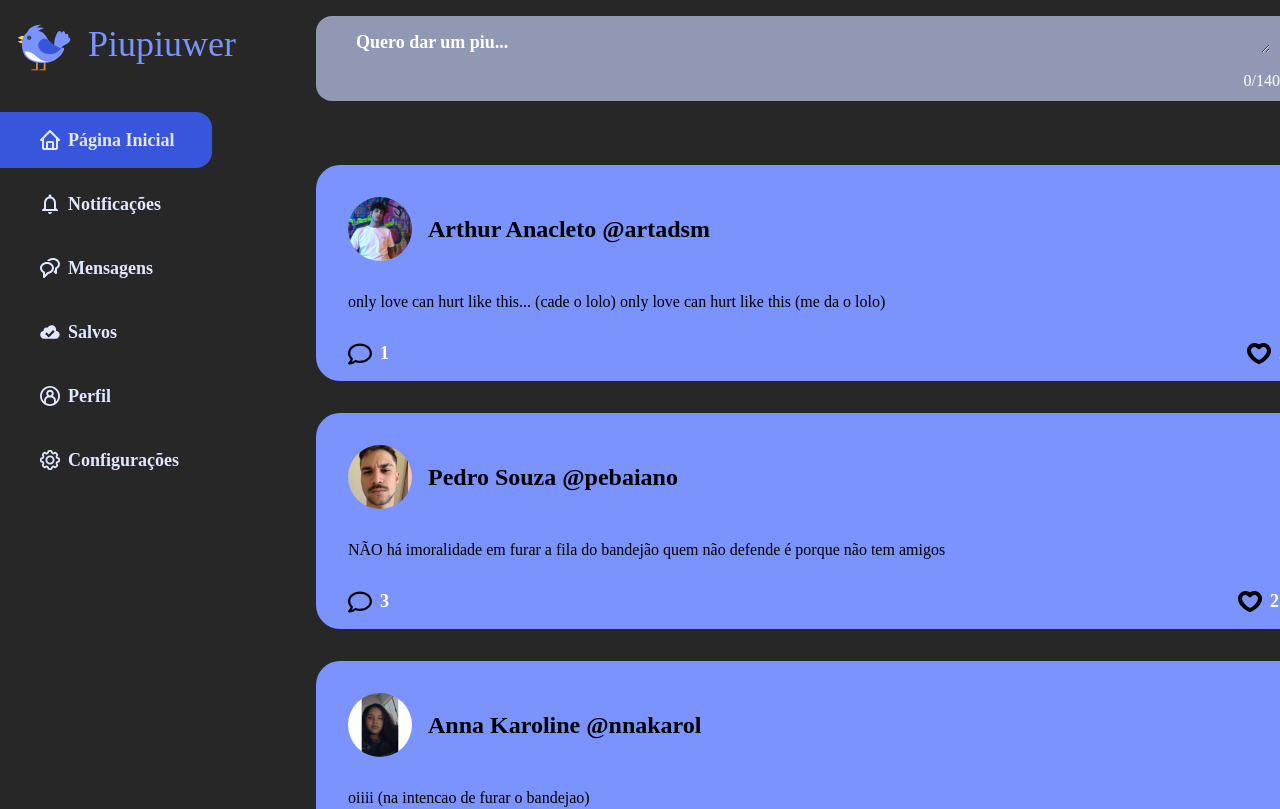
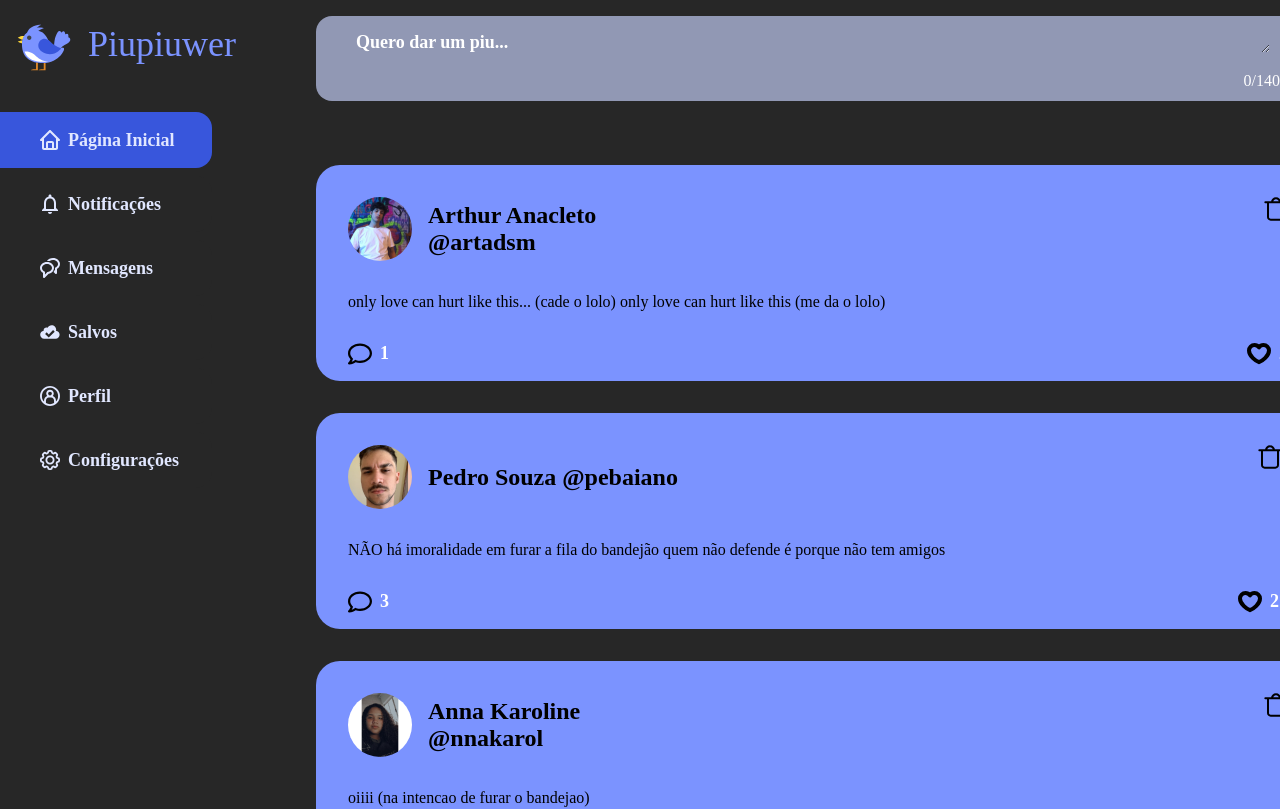
Before and after one commit to uuuuuuuuu0/treinamento-polijr, a Next.js app: page / in a window 1280 px wide. Shown: the top 809 px of the page. Built offline with nearby package versions, Linux system fonts and the light colour scheme.

Commit message:
Adding feature, deleting a piu

```diff
--- a/src/components/PiuBox/index.tsx
+++ b/src/components/PiuBox/index.tsx
@@ -21,15 +21,28 @@ const PiuBox: React.FC<PiuBox> = ({
     const [likeImgSource, setLikedImgSource] = useState('./assets/like.svg');
     const [realLikes, setRealLikes] = useState(numberLikes);
 
+    const [hidden, setHidden] = useState(false);
+
     return (
-        <S.Conteiner>
+        <S.Conteiner isDestroyed={hidden}>
             <S.UserInfoConteiner>
+                <S.UpperConteiner>
                     <S.ImageAndNameConteiner>
                         <S.UserImage src={userImageSrc} />
                         <S.UserNameAndTag>
                             {userName} @{userTag}
                         </S.UserNameAndTag>
                     </S.ImageAndNameConteiner>
+                    <S.ButtonConteiner>
+                        <S.ButtonImg
+                            type="image"
+                            src="./assets/delete.svg"
+                            onClick={() => {
+                                setHidden(true);
+                            }}
+                        />
+                    </S.ButtonConteiner>
+                </S.UpperConteiner>
                 <S.Text>{text}</S.Text>
             </S.UserInfoConteiner>
             <S.OptionsBar>
--- a/src/components/PiuBox/styles.ts
+++ b/src/components/PiuBox/styles.ts
@@ -1,8 +1,12 @@
 import styled from 'styled-components';
 
+interface PassInterface {
+    isDestroyed?: boolean;
+}
+
 // Main holder container
-export const Conteiner = styled.div`
-    display: flex;
+export const Conteiner = styled.div<PassInterface>`
+    display: ${(pass) => (pass.isDestroyed ? 'none' : 'flex')};
     flex-direction: column;
     align-items: flex-start;
     padding: 16px;
@@ -42,6 +46,22 @@ export const UserNameAndTag = styled.span`
     font-size: 24px;
 `;
 
+// For button
+export const UpperConteiner = styled.div`
+    display: flex;
+    flex-direction: row;
+    justify-content: space-between;
+    width: 100%;
+    gap: 580px;
+`;
+
+export const ButtonConteiner = styled.div`
+    display: flex;
+    flex-direction: column;
+    justify-content: right;
+    align-items: right;
+`;
+
 // Text
 export const Text = styled.span`
     padding: 72, 0, 0, 0;
--- a/src/template/Home/index.tsx
+++ b/src/template/Home/index.tsx
@@ -26,8 +26,6 @@ interface Highlight {
 }
 
 const HomeTemplate = () => {
-    const selectiontrue = true;
-
     const [piuText, setPiuText] = useState('');
 
     const [lenCheck, setLenCheck] = useState(false);
@@ -135,32 +133,32 @@ const HomeTemplate = () => {
                     <NavComponent
                         title="Página Inicial"
                         imageSrc="./assets/pagina_inicial.svg"
-                        selected={selectiontrue}
+                        selected
                     />
                     <NavComponent
                         title="Notificações"
                         imageSrc="./assets/notificacoes.svg"
-                        selected={!selectiontrue}
+                        selected={false}
                     />
                     <NavComponent
                         title="Mensagens"
                         imageSrc="./assets/mensagens.svg"
-                        selected={!selectiontrue}
+                        selected={false}
                     />
                     <NavComponent
                         title="Salvos"
                         imageSrc="./assets/salvos.svg"
-                        selected={!selectiontrue}
+                        selected={false}
                     />
                     <NavComponent
                         title="Perfil"
                         imageSrc="./assets/perfil.svg"
-                        selected={!selectiontrue}
+                        selected={false}
                     />
                     <NavComponent
                         title="Configurações"
                         imageSrc="./assets/configuracoes.svg"
-                        selected={!selectiontrue}
+                        selected={false}
                     />
                 </S.NavContainer>
             </S.SideBarConteiner>
@@ -192,7 +190,7 @@ const HomeTemplate = () => {
                         />
                     </S.InnerPostPiuConteiner>
                 </S.PostPiuConteiner>
-                <S.FeedConteiner id="feedConteinerId">
+                <S.FeedConteiner>
                     {piuArray.map((piu) => (
                         <PiuBox
                             userName={piu.user.userName}
```
Also changed, not shown: public/assets/delete.svg (added). Lines whose indentation alone changed are shown as unchanged.
